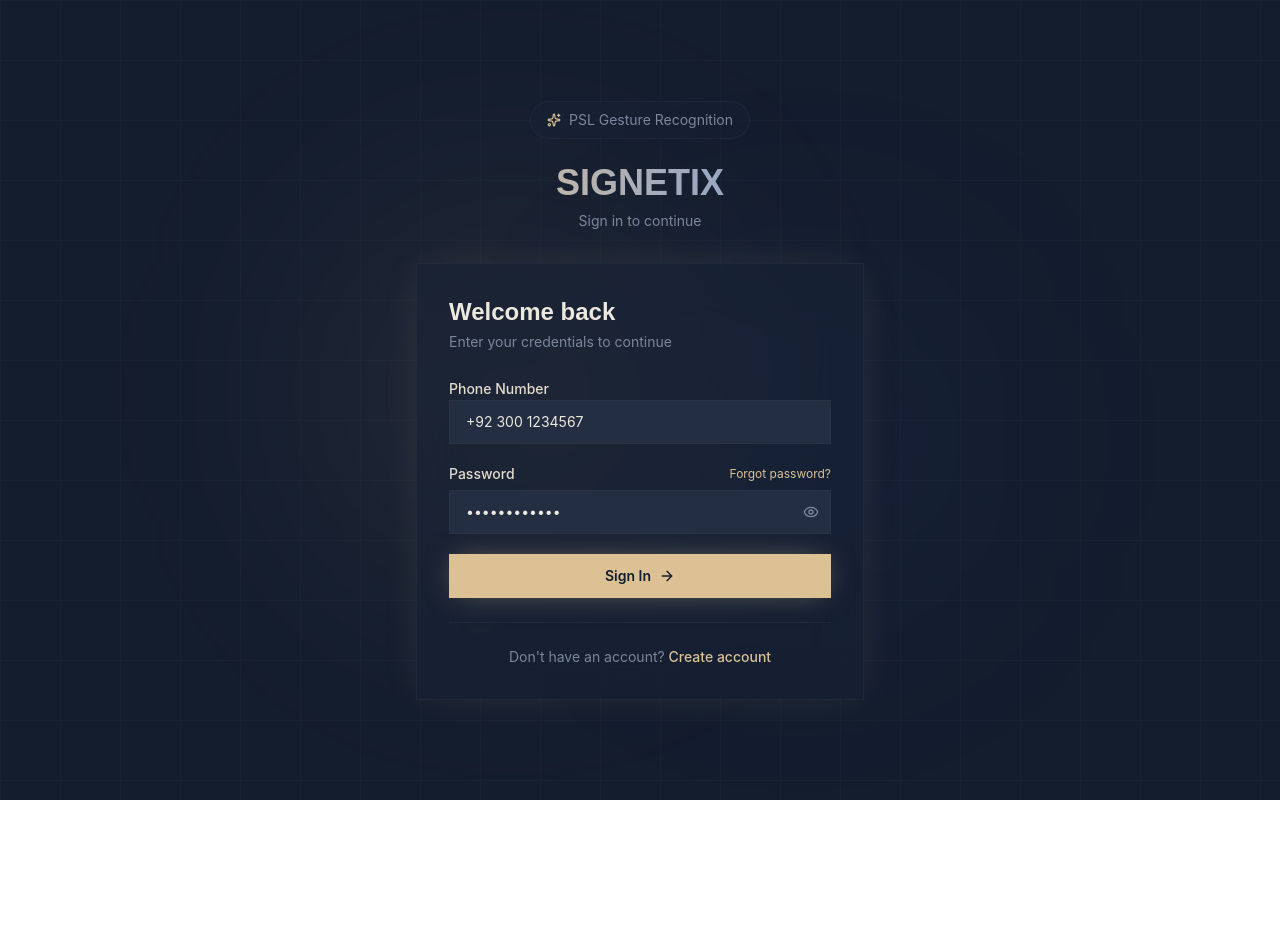
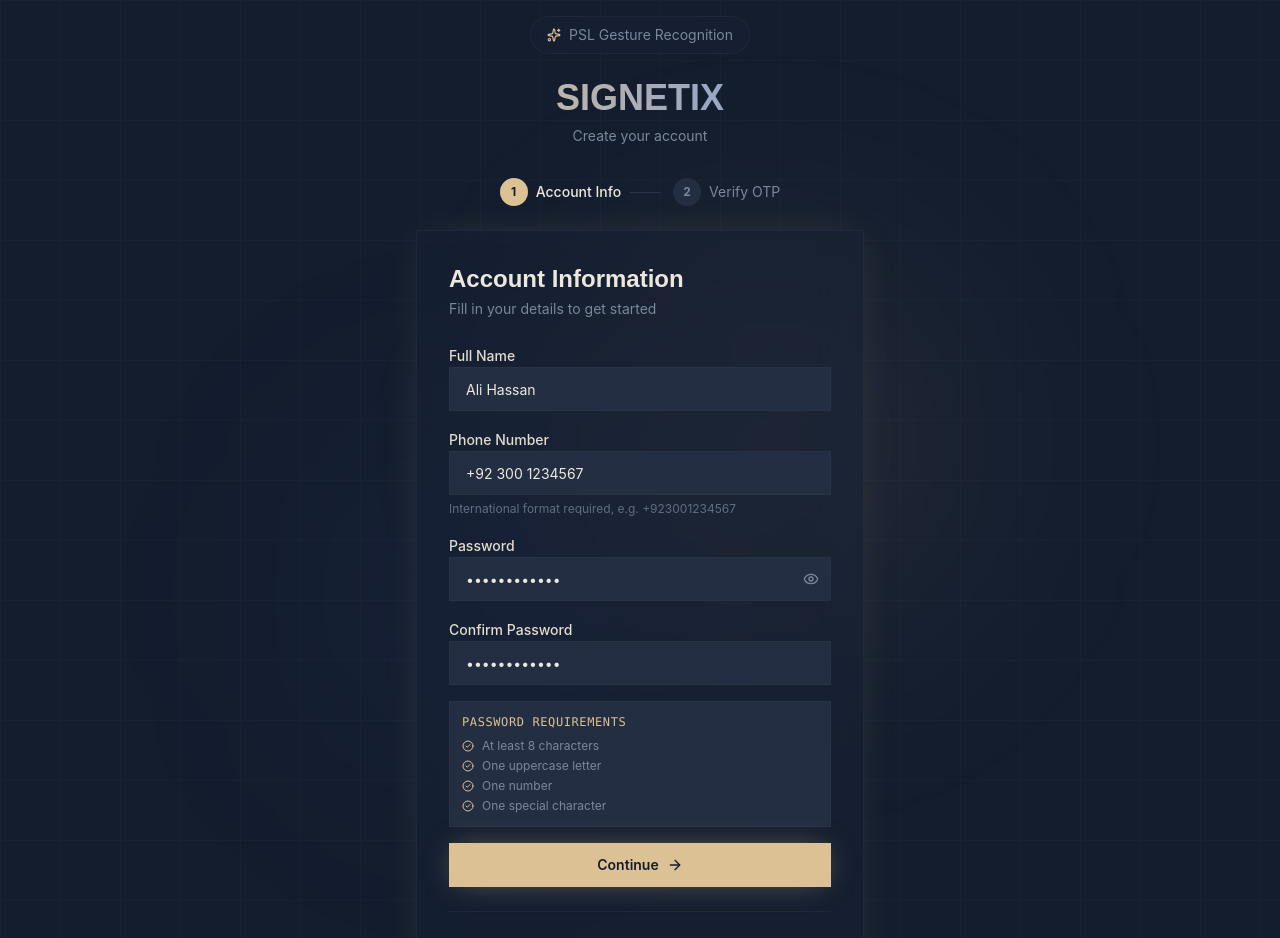
Before and after one commit to mdaniyal05/Signetix, a React (Vite) app in the folder frontend/: page / in a window 1280 px wide. Shown: the top 938 px of the page. Before the commit the page ends 800 px from the top, so only its background shows below. Built offline with nearby package versions, Linux system fonts and the light colour scheme.

Commit message:
Create register prototype

```diff
--- a/frontend/src/App.tsx
+++ b/frontend/src/App.tsx
@@ -1,7 +1,7 @@
-import LoginPage from "./pages/prototypes/Login"
+import RegisterPage from "./pages/prototypes/Register"
 
 export function App() {
-  return <LoginPage />
+  return <RegisterPage />
 }
 
 export default App
--- /dev/null
+++ b/frontend/src/pages/prototypes/Register.tsx
@@ -0,0 +1,172 @@
+import { useState } from 'react'
+import { Eye, EyeOff, CheckCircle2, Sparkles, ArrowRight, Check } from 'lucide-react'
+
+export default function RegisterPage() {
+  const [showPassword, setShowPassword] = useState(false)
+  const [step, setStep] = useState(0)
+
+  return (
+    <div className="min-h-screen bg-[hsl(220,40%,13%)] text-[hsl(38,30%,90%)] flex items-center justify-center p-4 relative overflow-hidden" style={{ fontFamily: 'Inter, sans-serif' }}>
+
+      {/* Ambient glows */}
+      <div className="absolute top-1/4 right-1/4 w-96 h-96 rounded-full bg-[hsl(38,50%,72%)]/8 blur-[120px] pointer-events-none" />
+      <div className="absolute bottom-1/4 left-1/4 w-80 h-80 rounded-full bg-[hsl(220,50%,45%)]/8 blur-[120px] pointer-events-none" />
+      <div className="absolute inset-0 opacity-[0.02]" style={{
+        backgroundImage: `linear-gradient(hsl(38,30%,90%) 1px, transparent 1px), linear-gradient(90deg, hsl(38,30%,90%) 1px, transparent 1px)`,
+        backgroundSize: '60px 60px'
+      }} />
+
+      <div className="w-full max-w-md relative z-10">
+
+        {/* Brand */}
+        <div className="text-center mb-8">
+          <div className="inline-flex items-center gap-2 bg-[hsl(220,38%,16%)]/40 backdrop-blur-xl border border-[hsl(220,25%,22%)]/50 rounded-full px-4 py-2 mb-6 text-sm text-[hsl(220,15%,55%)]">
+            <Sparkles size={14} className="text-[hsl(38,50%,72%)]" />
+            PSL Gesture Recognition
+          </div>
+          <h1 className="text-4xl font-bold bg-clip-text text-transparent bg-gradient-to-r from-[hsl(38,50%,72%)] to-[hsl(220,50%,65%)]" style={{ fontFamily: 'Space Grotesk, sans-serif' }}>
+            SIGNETIX
+          </h1>
+          <p className="text-[hsl(220,15%,55%)] mt-2 text-sm">Create your account</p>
+        </div>
+
+        {/* Step indicator */}
+        <div className="flex items-center justify-center gap-3 mb-6">
+          {['Account Info', 'Verify OTP'].map((s, i) => (
+            <div key={s} className="flex items-center gap-2">
+              <div className={`h-7 w-7 rounded-full flex items-center justify-center text-xs font-bold transition-all
+                ${i < step ? 'bg-[hsl(38,50%,72%)] text-[hsl(220,40%,13%)]' :
+                  i === step ? 'bg-[hsl(38,50%,72%)] text-[hsl(220,40%,13%)]' :
+                  'bg-[hsl(220,30%,20%)] text-[hsl(220,15%,55%)]'}`}>
+                {i < step ? <Check size={12} /> : i + 1}
+              </div>
+              <span className={`text-sm ${i === step ? 'text-[hsl(38,30%,90%)] font-medium' : 'text-[hsl(220,15%,55%)]'}`}>{s}</span>
+              {i < 1 && <div className="h-px w-8 bg-[hsl(220,25%,22%)]" />}
+            </div>
+          ))}
+        </div>
+
+        {/* Card */}
+        <div className="bg-[hsl(220,38%,16%)]/40 backdrop-blur-xl border border-[hsl(220,25%,22%)]/50 rounded-2xl p-8 shadow-[0_0_40px_-10px_hsl(38,50%,72%,0.15)]">
+
+          {step === 0 ? (
+            <>
+              <h2 className="text-2xl font-bold text-[hsl(38,30%,90%)] mb-1" style={{ fontFamily: 'Space Grotesk, sans-serif' }}>Account Information</h2>
+              <p className="text-sm text-[hsl(220,15%,55%)] mb-6">Fill in your details to get started</p>
+
+              <div className="space-y-4">
+                <div className="space-y-1.5">
+                  <label className="text-sm font-medium text-[hsl(38,30%,85%)]">Full Name</label>
+                  <input
+                    type="text"
+                    defaultValue="Ali Hassan"
+                    className="w-full h-11 px-4 rounded-xl bg-[hsl(220,30%,20%)] border border-[hsl(220,25%,22%)] text-[hsl(38,30%,90%)] text-sm focus:outline-none focus:border-[hsl(38,50%,72%)] focus:ring-1 focus:ring-[hsl(38,50%,72%)]/30 transition-colors"
+                  />
+                </div>
+
+                <div className="space-y-1.5">
+                  <label className="text-sm font-medium text-[hsl(38,30%,85%)]">Phone Number</label>
+                  <input
+                    type="tel"
+                    defaultValue="+92 300 1234567"
+                    className="w-full h-11 px-4 rounded-xl bg-[hsl(220,30%,20%)] border border-[hsl(220,25%,22%)] text-[hsl(38,30%,90%)] text-sm focus:outline-none focus:border-[hsl(38,50%,72%)] focus:ring-1 focus:ring-[hsl(38,50%,72%)]/30 transition-colors"
+                  />
+                  <p className="text-xs text-[hsl(220,15%,45%)]">International format required, e.g. +923001234567</p>
+                </div>
+
+                <div className="space-y-1.5">
+                  <label className="text-sm font-medium text-[hsl(38,30%,85%)]">Password</label>
+                  <div className="relative">
+                    <input
+                      type={showPassword ? 'text' : 'password'}
+                      defaultValue="Password@123"
+                      className="w-full h-11 px-4 pr-11 rounded-xl bg-[hsl(220,30%,20%)] border border-[hsl(220,25%,22%)] text-[hsl(38,30%,90%)] text-sm focus:outline-none focus:border-[hsl(38,50%,72%)] focus:ring-1 focus:ring-[hsl(38,50%,72%)]/30 transition-colors"
+                    />
+                    <button onClick={() => setShowPassword(!showPassword)} className="absolute right-3 top-1/2 -translate-y-1/2 text-[hsl(220,15%,55%)] hover:text-[hsl(38,30%,90%)] transition-colors">
+                      {showPassword ? <EyeOff size={16} /> : <Eye size={16} />}
+                    </button>
+                  </div>
+                </div>
+
+                <div className="space-y-1.5">
+                  <label className="text-sm font-medium text-[hsl(38,30%,85%)]">Confirm Password</label>
+                  <input
+                    type="password"
+                    defaultValue="Password@123"
+                    className="w-full h-11 px-4 rounded-xl bg-[hsl(220,30%,20%)] border border-[hsl(220,25%,22%)] text-[hsl(38,30%,90%)] text-sm focus:outline-none focus:border-[hsl(38,50%,72%)] focus:ring-1 focus:ring-[hsl(38,50%,72%)]/30 transition-colors"
+                  />
+                </div>
+
+                {/* Password rules */}
+                <div className="rounded-xl bg-[hsl(220,30%,20%)] p-3 border border-[hsl(220,25%,22%)]">
+                  <p className="text-xs text-[hsl(38,50%,72%)] font-mono uppercase tracking-wider mb-2">Password Requirements</p>
+                  <div className="space-y-1">
+                    {['At least 8 characters', 'One uppercase letter', 'One number', 'One special character'].map(r => (
+                      <div key={r} className="flex items-center gap-2 text-xs text-[hsl(220,15%,55%)]">
+                        <CheckCircle2 size={12} className="text-[hsl(38,50%,72%)]" />
+                        {r}
+                      </div>
+                    ))}
+                  </div>
+                </div>
+
+                <button
+                  onClick={() => setStep(1)}
+                  className="w-full h-11 flex items-center justify-center gap-2 bg-[hsl(38,50%,72%)] text-[hsl(220,40%,13%)] rounded-xl font-semibold text-sm hover:bg-[hsl(38,50%,65%)] transition-colors shadow-[0_0_30px_-8px_hsl(38,50%,72%,0.5)] group mt-2"
+                >
+                  Continue
+                  <ArrowRight size={16} className="group-hover:translate-x-0.5 transition-transform" />
+                </button>
+              </div>
+            </>
+          ) : (
+            <>
+              <h2 className="text-2xl font-bold text-[hsl(38,30%,90%)] mb-1" style={{ fontFamily: 'Space Grotesk, sans-serif' }}>Verify Your Phone</h2>
+              <p className="text-sm text-[hsl(220,15%,55%)] mb-6">
+                We sent a 6-digit OTP to{' '}
+                <span className="text-[hsl(38,30%,90%)] font-medium">+92 300 1234567</span>
+              </p>
+
+              <div className="space-y-5">
+                {/* OTP boxes */}
+                <div className="flex gap-2 justify-center">
+                  {[1, 2, 3, 4, 5, 6].map((i) => (
+                    <input
+                      key={i}
+                      type="text"
+                      maxLength={1}
+                      defaultValue={i <= 4 ? String(i * 2 - 1) : ''}
+                      className="h-14 w-12 rounded-xl bg-[hsl(220,30%,20%)] border-2 border-[hsl(220,25%,22%)] text-center text-xl font-bold text-[hsl(38,30%,90%)] focus:border-[hsl(38,50%,72%)] focus:outline-none focus:ring-1 focus:ring-[hsl(38,50%,72%)]/30 transition-colors"
+                    />
+                  ))}
+                </div>
+
+                <p className="text-center text-sm text-[hsl(220,15%,55%)]">
+                  Didn't receive it?{' '}
+                  <button className="text-[hsl(38,50%,72%)] font-medium hover:text-[hsl(38,50%,60%)] transition-colors">Resend OTP</button>
+                </p>
+
+                <button className="w-full h-11 flex items-center justify-center gap-2 bg-[hsl(38,50%,72%)] text-[hsl(220,40%,13%)] rounded-xl font-semibold text-sm hover:bg-[hsl(38,50%,65%)] transition-colors shadow-[0_0_30px_-8px_hsl(38,50%,72%,0.5)]">
+                  Verify & Continue
+                </button>
+
+                <button onClick={() => setStep(0)} className="w-full text-sm text-[hsl(220,15%,55%)] hover:text-[hsl(38,30%,90%)] transition-colors py-1">
+                  ← Back
+                </button>
+              </div>
+            </>
+          )}
+
+          <div className="mt-6 pt-6 border-t border-[hsl(220,25%,22%)]/50 text-center">
+            <p className="text-sm text-[hsl(220,15%,55%)]">
+              Already have an account?{' '}
+              <button onClick={() => setStep(0)} className="text-[hsl(38,50%,72%)] font-medium hover:text-[hsl(38,50%,60%)] transition-colors">
+                Sign in
+              </button>
+            </p>
+          </div>
+        </div>
+      </div>
+    </div>
+  )
+}
```
